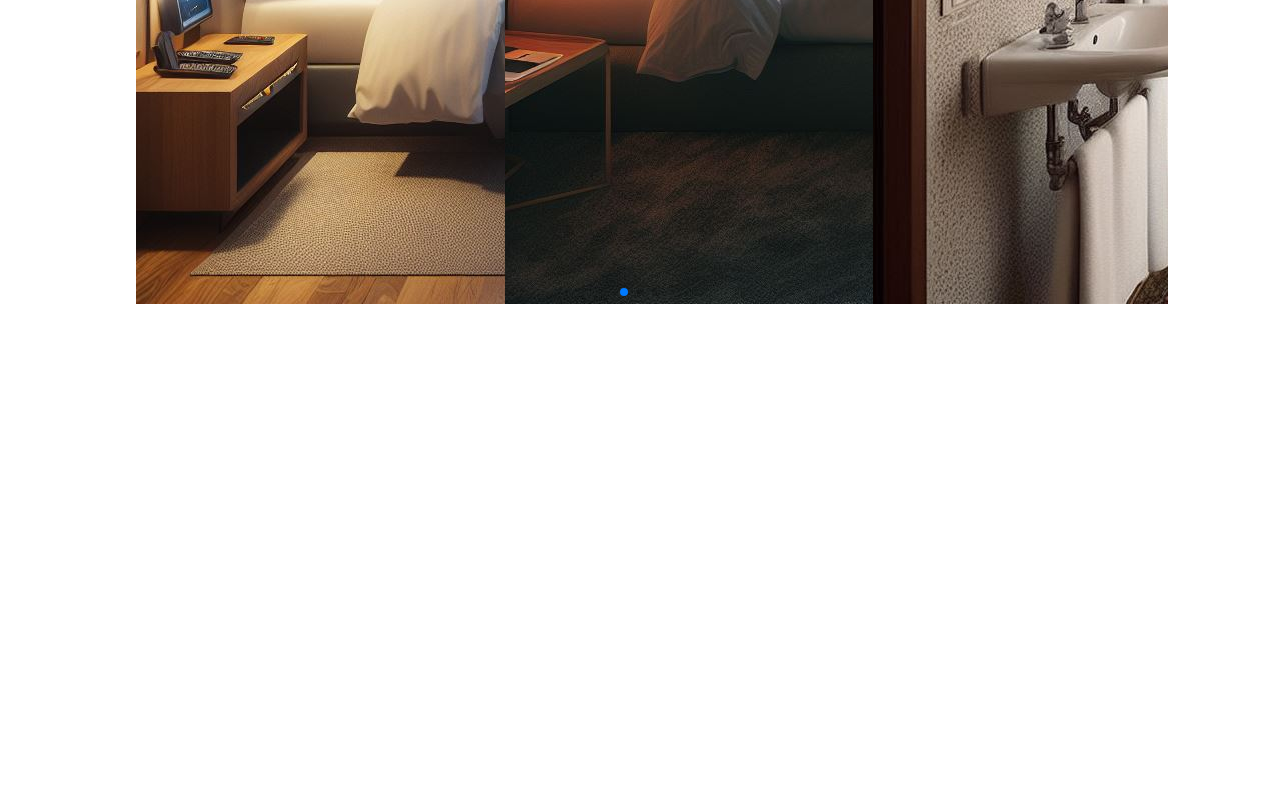
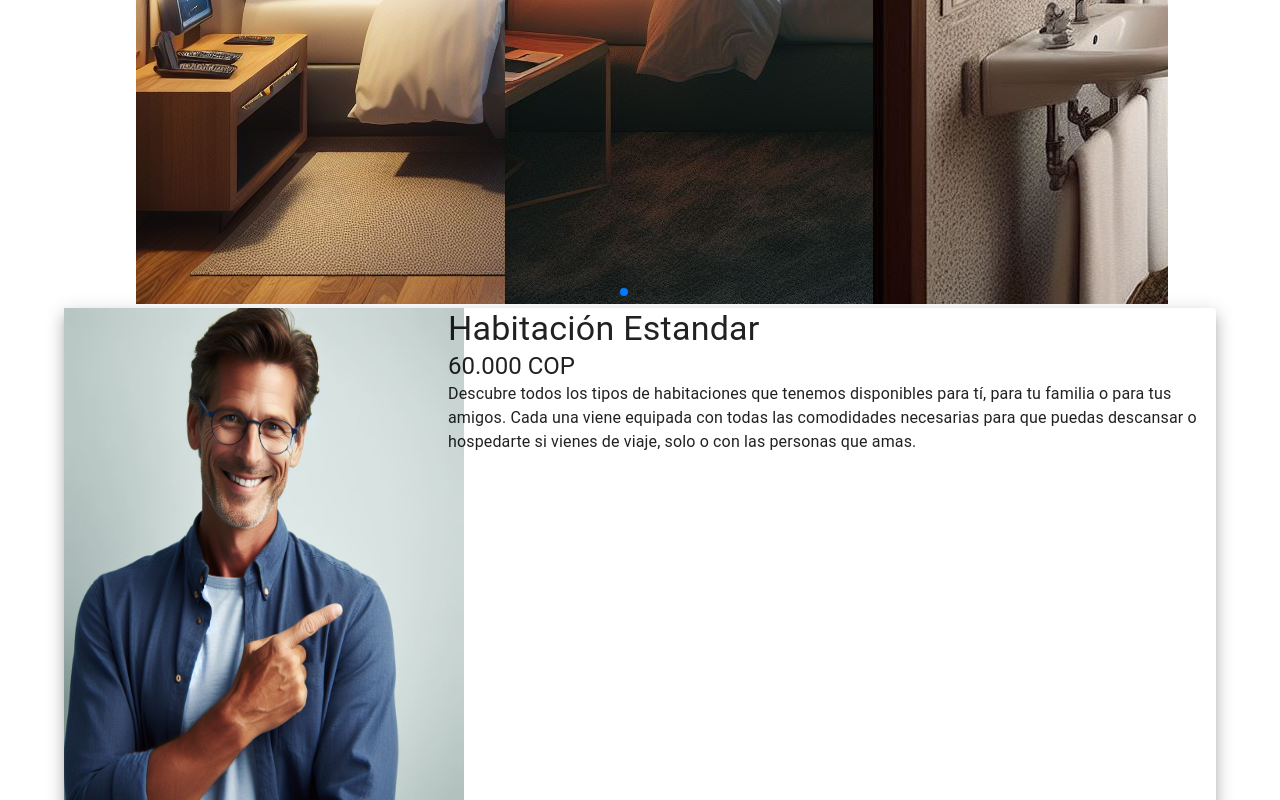
Before and after one commit to cristianmunoz1/roomplanner, a Next.js app: page /room-sencilla-page in a window 1280 px wide. Shown: the part 931-1731 px from the top of the page. Before the commit the page ends 1247 px from the top, so only its background shows below. Built offline with nearby package versions, Linux system fonts and the light colour scheme.

Commit message:
Finalizacion del prototipo para la pagina de room

```diff
--- /dev/null
+++ b/components/room-cards/RoomCardComponent.tsx
@@ -0,0 +1,34 @@
+import { Container, Divider, Grid, Paper, Typography } from '@mui/material';
+import * as React from 'react';
+import Image from 'next/image';
+
+interface landingCardProps {
+    image: string;
+    title: string;
+    description: string;
+    price: string;
+}
+
+export default function LandingCardComponent(props: landingCardProps) {
+
+    const { image, title, description, price } = props;
+
+   {
+        return (
+            <Paper className='mt-32' elevation={10}>
+                <Grid container  xs={12} className='flex flex-row items-center content-center '>
+                    <Grid item xs={12} sm={4}>
+                        <Image src={image} alt='Tarjeta con foto a izquierda' width={400} height={500}
+                        className='rounded-l-lg object-contain h-102 w-102' />
+                    </Grid>
+                    <Grid item xs={12} sm={8} className='flex content-center items-center flex-col'>
+                        <Typography variant='h4' className=' font-serif' >{title}</Typography>
+                        <Typography variant='h5' className=' font-serif text-orange-500'>{price}</Typography>
+                        <Typography variant='body1' className='font-serif mx-8'>{description}</Typography>
+                    </Grid>
+                </Grid >
+            </Paper >
+        );
+    }
+
+}
--- a/components/sing-up/SignUpComponent.tsx
+++ b/components/sing-up/SignUpComponent.tsx
@@ -17,7 +17,7 @@ import Select from '@mui/material/Select';
 import Axios from 'axios';
 import { useEffect, useState } from 'react';
 import { Alert, Snackbar } from '@mui/material';
-import { SnackbarProvider, VariantType, enqueueSnackbar, useSnackbar } from 'notistack';
+//import { SnackbarProvider, VariantType, enqueueSnackbar, useSnackbar } from 'notistack';
 
 
 const defaultTheme = createTheme();
@@ -126,7 +126,7 @@ function SignUp() {
   const validarErrores = () => {
     if (validarVacio(nombres) || validarVacio(apellidos) || validarVacio(numeroDocumento) || validarVacio(correo) || validarVacio(telefono) || validarVacio(contrasena) || validarVacio(contrasena1) || (errorNombres) || (errorApellidos) || (errorNumeroDocumento) || (errorCorreo) || (errorTelefono) || (errorContrasena) || (errorContrasena1)) {
       setErrores(true);
-      return enqueueSnackbar('Tiene errores en el formulario, revise nuevamente');
+      // enqueueSnackbar('Tiene errores en el formulario, revise nuevamente');
     } else {
       setErrores(false);
     }
--- /dev/null
+++ b/const/cardsRoomContent.tsx
@@ -0,0 +1,16 @@
+const contenidoTarjetas = [
+    {
+        "id": 1,
+        "title": "Habitación Estandar",
+        "description": "Descubre todos los tipos de habitaciones que tenemos disponibles para tí, para tu familia o para tus amigos. Cada una viene equipada con todas las comodidades necesarias para que puedas descansar o hospedarte si vienes de viaje, solo o con las personas que amas.",
+        "image": "/images/people/derecha.jpg",
+        "price": '60.000 COP',
+    },
+    {
+        "id": 2,
+        "title": "Habitación Premium",
+        "description": "Descubre todos los tipos de habitaciones que tenemos disponibles para tí, para tu familia o para tus amigos. Cada una viene equipada con todas las comodidades necesarias para que puedas descansar o hospedarte si vienes de viaje, solo o con las personas que amas.",
+        "image": "/images/people/derecha.jpg",
+        "price": '60.000 COP',
+    },]
+export default contenidoTarjetas;
--- a/pages/landing-page.tsx
+++ b/pages/landing-page.tsx
@@ -45,7 +45,7 @@ const featuredPosts = [
       'Es una habitación sencilla con capacidad para 1 persona, adecuada para viajeros en solitario o viajes de negocio'
       + ', dicha habitación cuenta con las comodidades esenciales para cualquier persona.',
     ruta:
-      '../../signin-page',
+      '../../room-sencilla-page',
   },
   {
     id: 'Premium',
--- a/pages/room-sencilla-page.tsx
+++ b/pages/room-sencilla-page.tsx
@@ -1,15 +1,33 @@
 import * as React from 'react';
 import Header from '../components/header/HeaderComponent';
-import { Container } from '@mui/material';
+import { Button, Container } from '@mui/material';
 import 'tailwindcss/tailwind.css';
 import RoomDetailsComponent from '../components/room-details/RoomDetailsComponent';
+import RoomCardComponent from '../components/room-cards/RoomCardComponent';
+import contenidoTarjetas from '../const/cardsRoomContent';
+import Footer from '../components/footer/FooterComponent';
+import { Router, useRouter } from 'next/router';
 
 export default function roomDetailsPage() {
+    const card = contenidoTarjetas[0];
+    const router = useRouter();
+    const handleReserve =()=>{
+        router.push('/booking-page')
+    }
     return (
-        <Container maxWidth="lg">
-            <Header title='ROOMPLANNER'></Header>
+        <> <Header title='ROOMPLANNER'></Header>
+        <Container maxWidth="lg" className='flex-col flex items-center'>
+
             <RoomDetailsComponent />
+            <RoomCardComponent title={card.title} description={card.description} image={card.image}
+            price={card.price} />
+            <Button className='w-48 center mt-10 bg-blue-500 hover:bg-blue-600 hover:shadow-md hover:shadow-blue-400 text-white font-bold py-2 px-4 border-b-4 border-blue-700 hover:border-blue-500 rounded' onClick={handleReserve}>Reserve ahora!</Button>
+            <Footer
+                title="Roomplanner"
+                description="Hotel Cinco estrellas, Medellin, Antioquia "
+            />
         </Container>
+        </>
 
     );
 }
```
